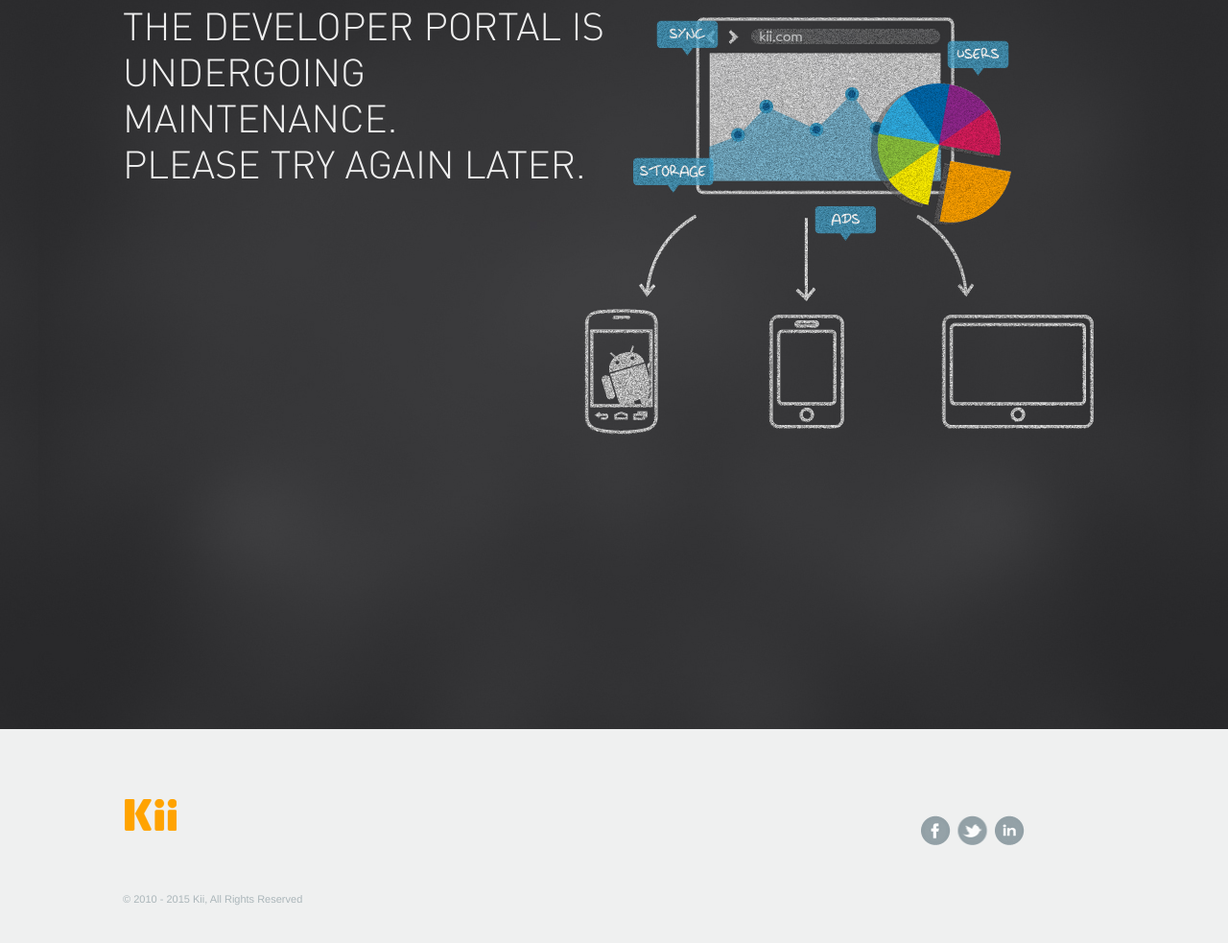
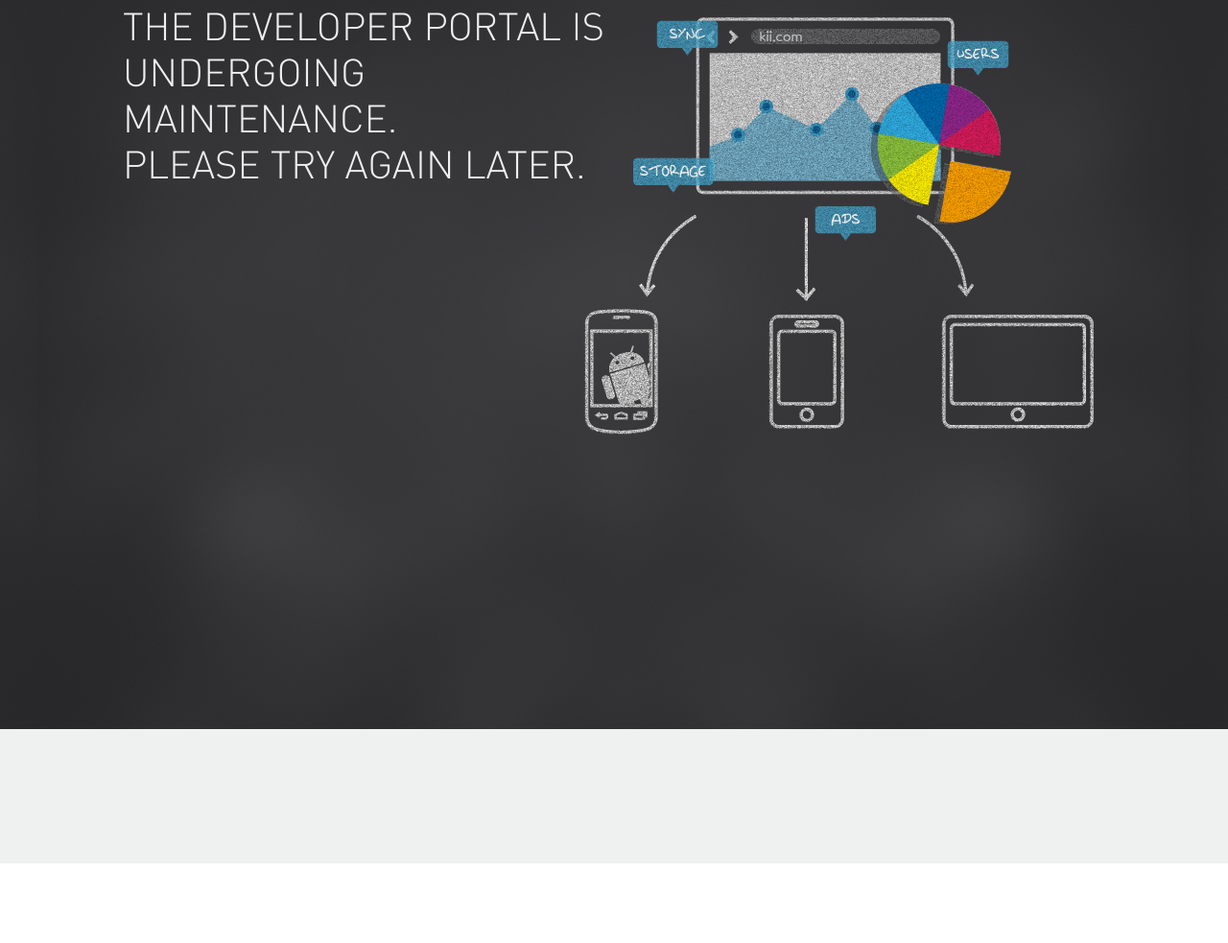
Before and after one commit to KiiCorp/maintenance-page-k001a, a plain HTML site: page index.html in a window 1280 px wide. Shown: the part 222-1205 px from the top of the page at 96% size. After the commit the page ends 1122 px from the top, so only its background shows below. Drawn offline with Linux system fonts and the light colour scheme.

Commit message:
update for k001a

```diff
--- a/index.html
+++ b/index.html
@@ -1,11 +1,11 @@
 <!DOCTYPE html>
 <html><head><meta http-equiv="Content-Type" content="text/html; charset=UTF-8">
-    <title>Kii Cloud</title>
+    <title>mBaaS by Kii</title>
     <meta content="Kii Cloud" name="keywords">
     <meta content="width=device-width, initial-scale=1.0, maximum-scale=1.0, user-scalable=0" name="viewport">
     <meta content="yes" name="apple-mobile-web-app-capable">
     <meta content="black" name="apple-mobile-web-app-status-bar-style">
-    <link rel="shortcut icon" type="image/x-icon" href="https://kiicorp.github.io/favicon.ico">
+    <link rel="shortcut icon" type="image/x-icon" href="https://kiicorp.github.io/maintenance-page-k001a/favicon.ico">
     <link rel="stylesheet" media="screen" href="./home.css">
   </head>
   <body id="home">
@@ -35,25 +35,6 @@
         </div>
         <footer>
           <div class="wrapper">
-            <div class="logo">
-              <a href="http://www.kii.com/">Kii</a>
-            </div>
-            <div class="connect">
-              <ul>
-                <li class="fb">
-                  <a href="http://www.facebook.com/kiicorp">Facebook</a>
-                </li>
-                <li class="t">
-                  <a href="https://twitter.com/KiiJapan">Twitter</a>
-                </li>
-                <li class="in">
-                  <a href="http://www.linkedin.com/company/1406171">Linked In</a>
-                </li>
-              </ul>
-            </div>
-            <div class="copyright">
-              © 2010 - 2015 Kii, All Rights Reserved
-            </div>
           </div>
         </footer>
       </div>
```
Also changed, not shown: assets/kiicloud-logo-75e1b3c528f55c44adfbbe6aa2df956a.png, favicon.ico.
